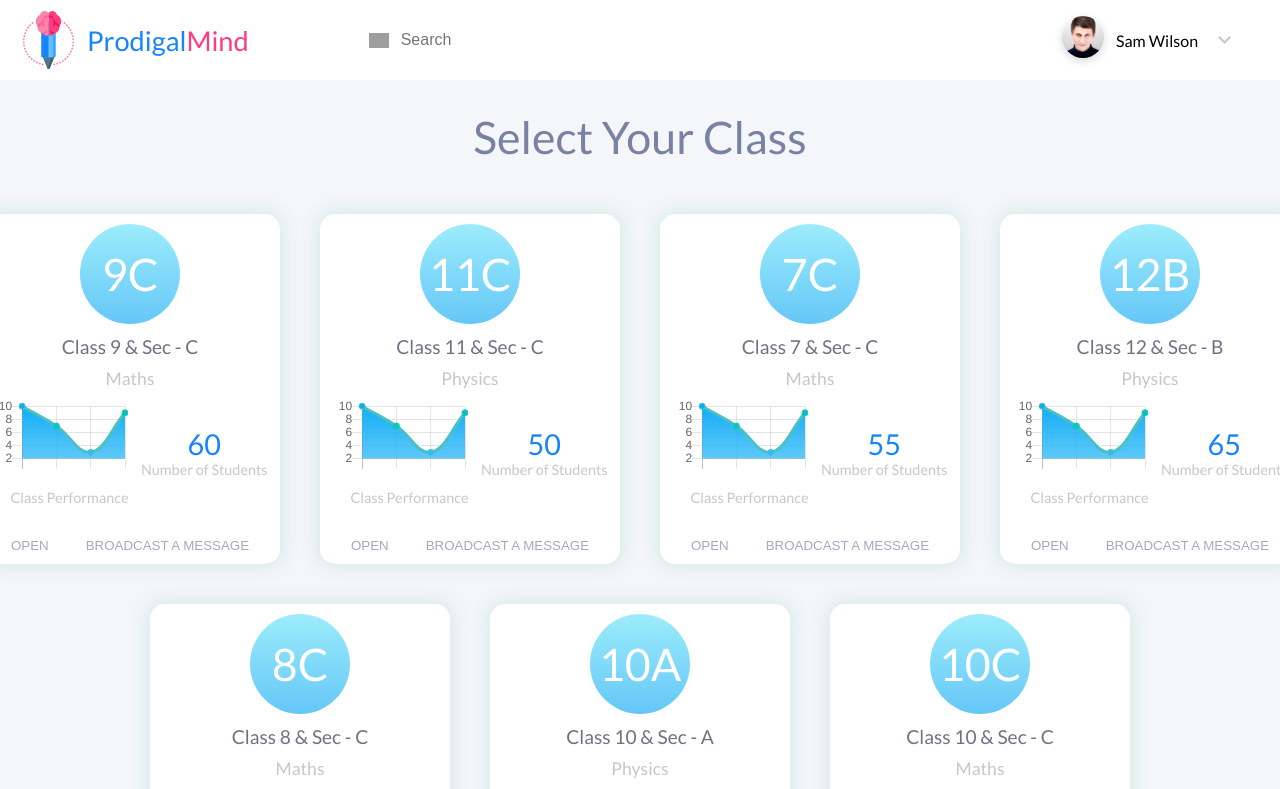
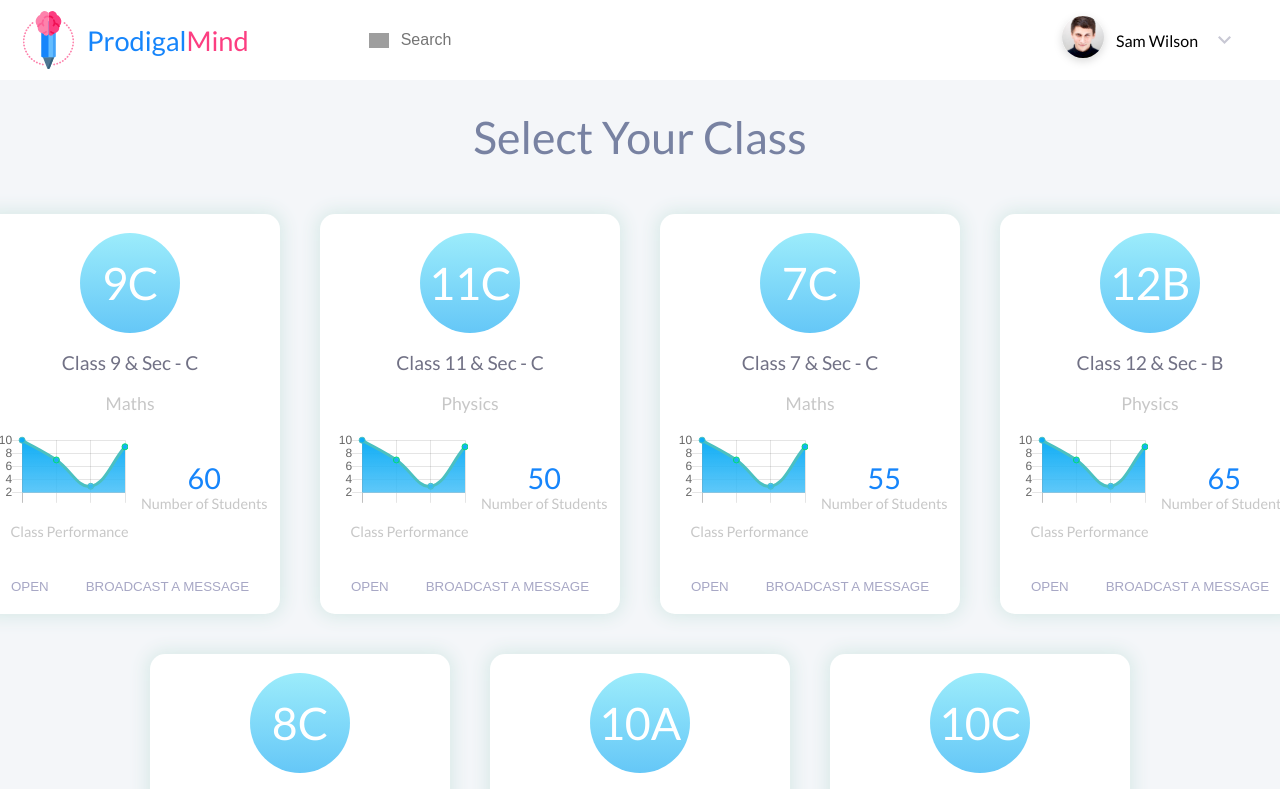
Before and after one commit to guptaashish190/prodigalmind, a React app: page /teacher in a window 1280 px wide. Shown: the top 789 px of the page. Built offline with nearby package versions, Linux system fonts and the light colour scheme; grey boxes are pictures that could not be loaded.

Commit message:
merge branch

```diff
--- a/src/styles/ClassOverview.scss
+++ b/src/styles/ClassOverview.scss
@@ -8,7 +8,7 @@
         display: flex;
     .overview-card{
         background-color: white;
-        height: 350px;
+        height: 400px;
         width: 300px;
         margin: 20px;
         border-radius: 15px;
```
